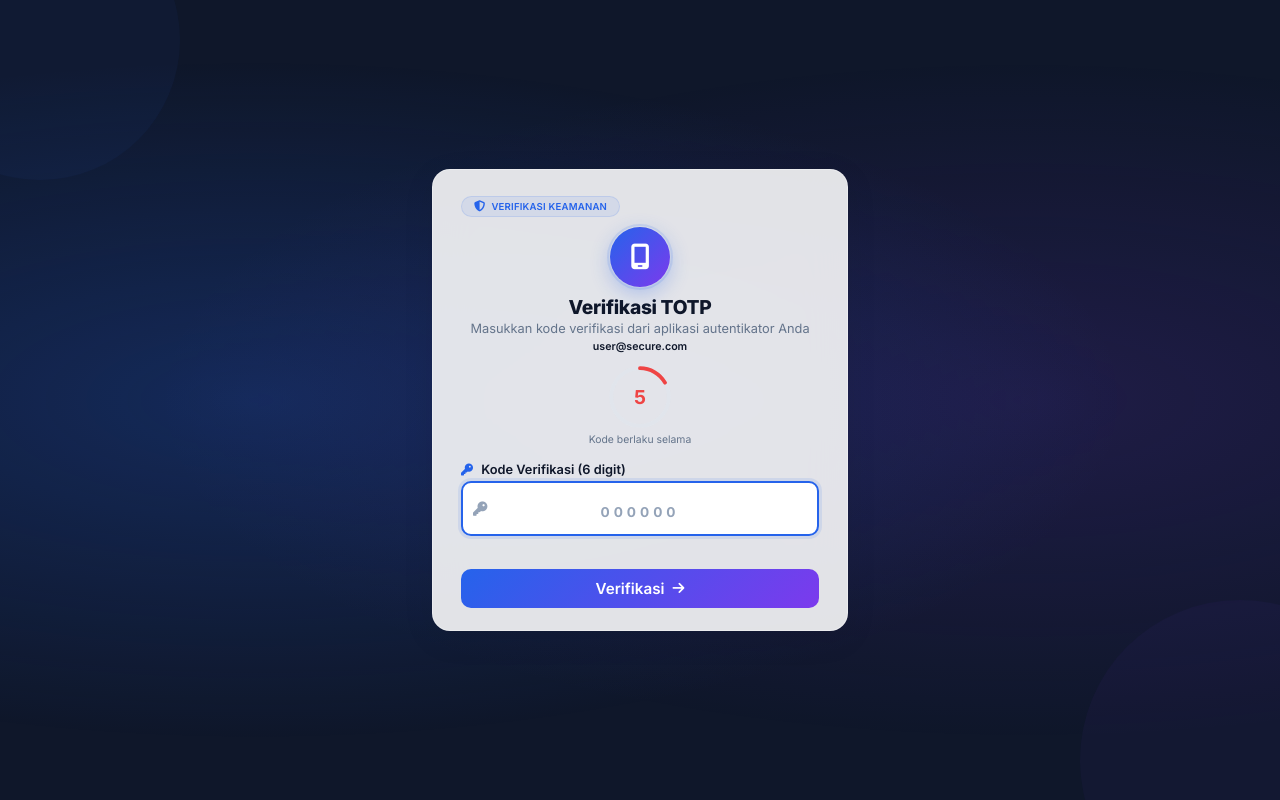
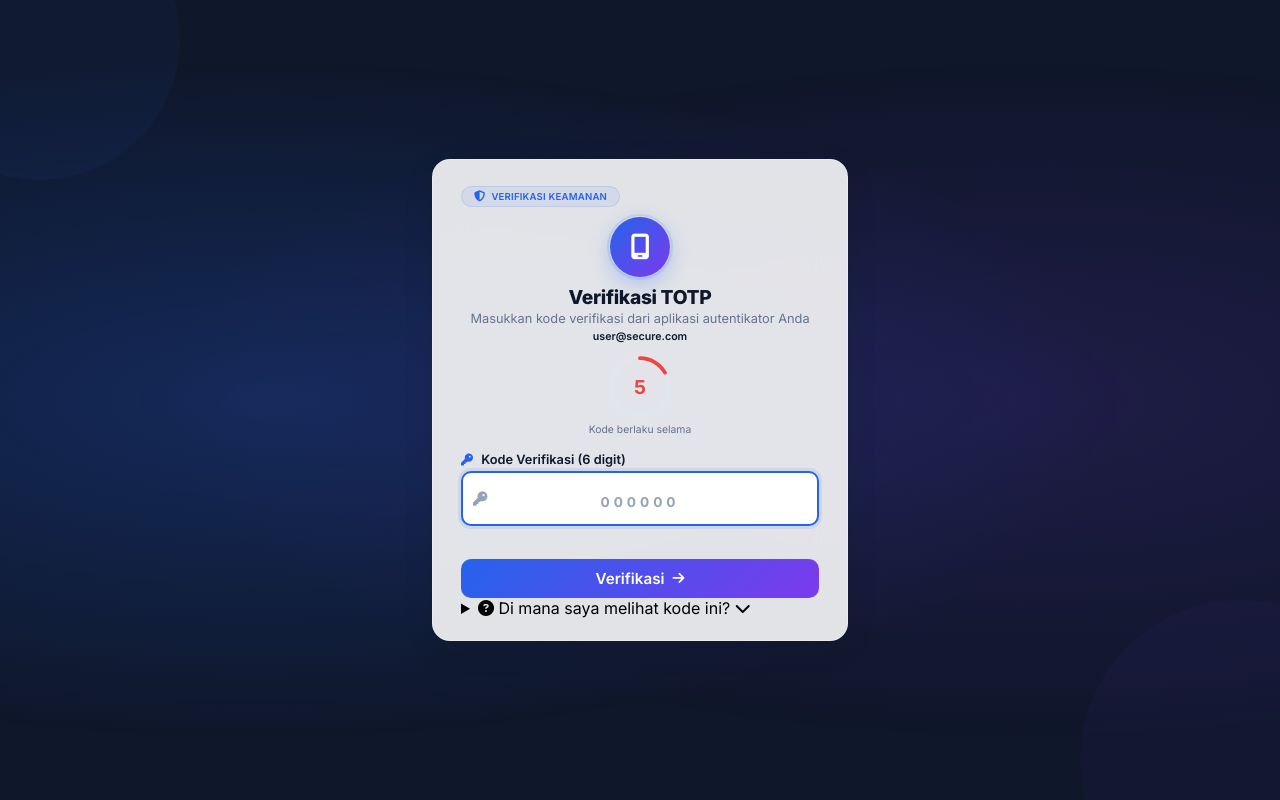
Before and after one commit to Ahfande/ChachaDrive, a Django app: page /totp-verify/ in a window 1280 px wide. Run offline with Django 4.2, Linux system fonts and the light colour scheme.

Commit message:
Update totp-verify.html

```diff
--- a/templates/totp-verify.html
+++ b/templates/totp-verify.html
@@ -92,6 +92,26 @@
                     <span class="spinner" id="btnSpinner" style="display: none;"></span>
                 </button>
             </form>
+
+            <!-- Bantuan untuk pengguna awam -->
+            <details class="help-accordion">
+                <summary>
+                    <i class="fas fa-circle-question"></i>
+                    <span>Di mana saya melihat kode ini?</span>
+                    <i class="fas fa-chevron-down accordion-arrow"></i>
+                </summary>
+                <div class="help-accordion-body">
+                    <ol class="help-steps-mini">
+                        <li>Buka aplikasi autentikator (misalnya Google Authenticator) di ponsel Anda.</li>
+                        <li>Cari entri dengan nama <strong>SecureCloud</strong> beserta email Anda.</li>
+                        <li>Salin <strong>kode 6 digit</strong> yang tampil, lalu ketik di kolom di atas sebelum waktunya habis.</li>
+                    </ol>
+                    <p class="help-mini-note">
+                        <i class="fas fa-triangle-exclamation"></i>
+                        Kode ditolak terus? Pastikan jam ponsel Anda diatur otomatis, karena kode dihitung berdasarkan waktu.
+                    </p>
+                </div>
+            </details>
         </div>
 
     </div>
```
